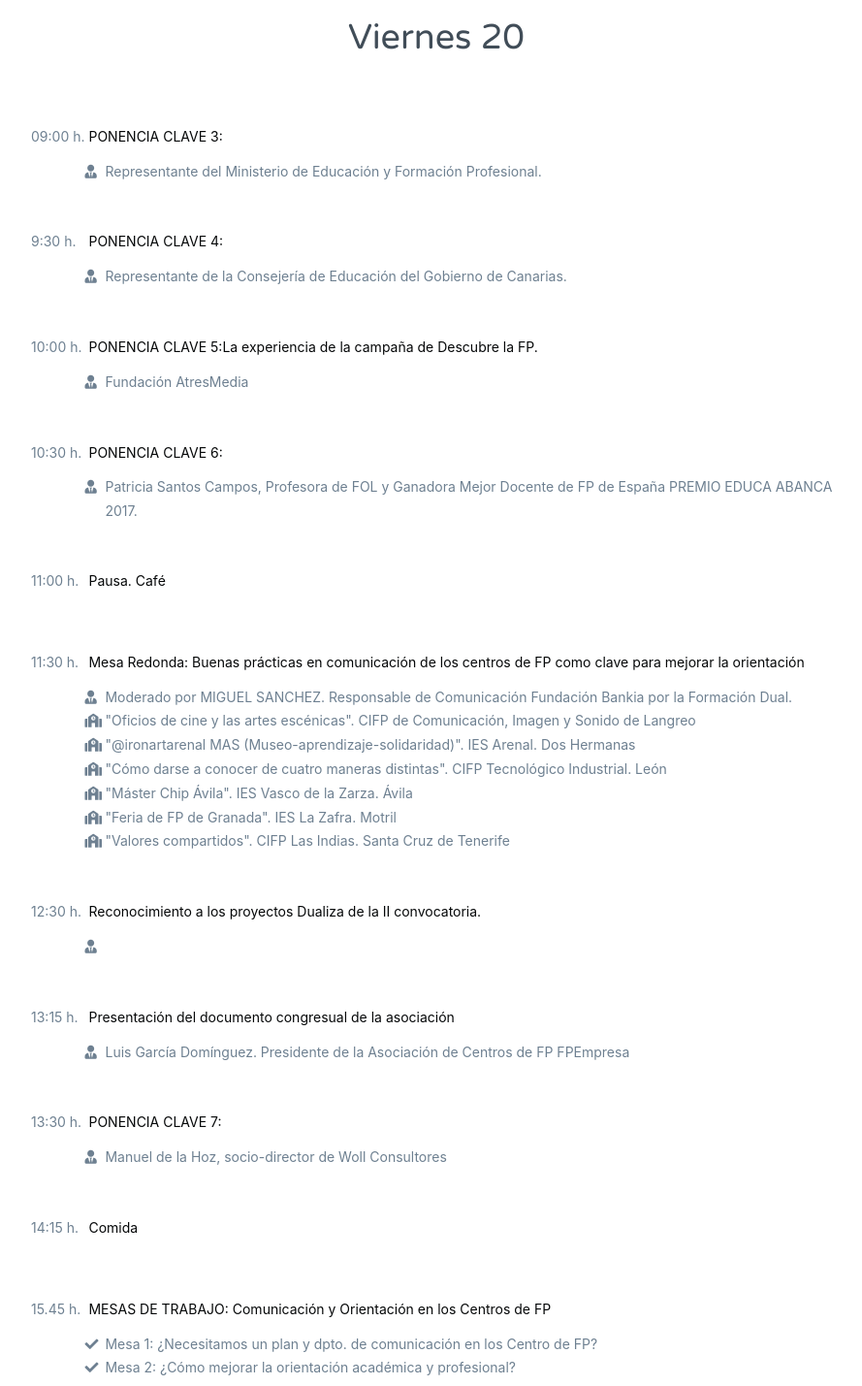
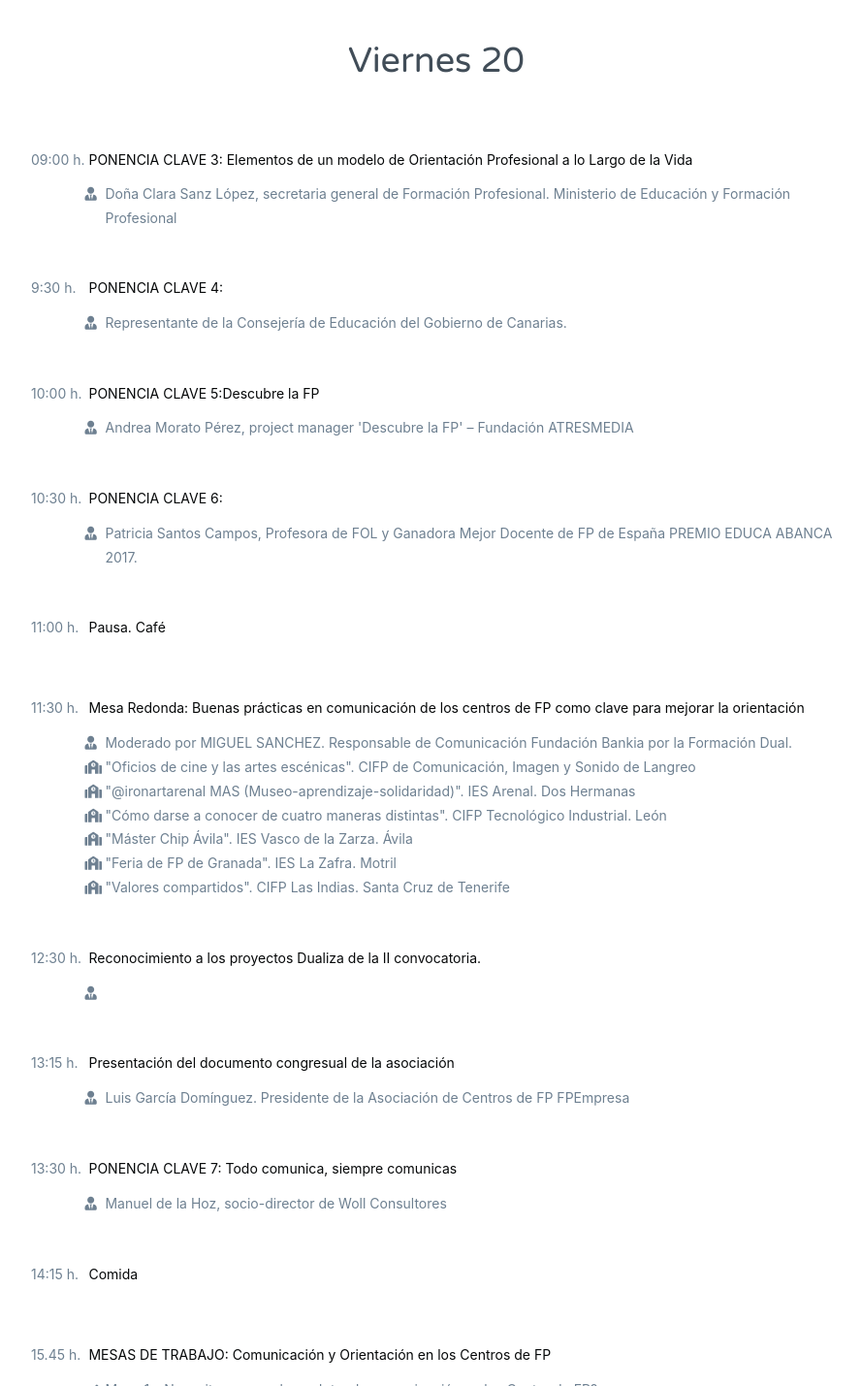
Before and after one commit to fpempresa/congreso2020, a website: page index.html in a window 1280 px wide. Shown: the part 3368-4797 px from the top of the page at 97% size, without its empty margins (190-1079 px from the left). Drawn offline with Linux system fonts and the light colour scheme.

Commit message:
Cambios en la agenda

```diff
--- a/index.html
+++ b/index.html
@@ -179,7 +179,7 @@
                                 <td colspan="2">
                                     <div class="c-agenda__actividad">Presentación del congreso</div>
                                     <ul class="c-agenda__lista c-agenda__lista--personas">
-                                        <li>Maria José Guerra Palmero, Consejera de Educación del Gobierno de Canarias</li>
+                                        <li>Eva de la Fe, Directora general de FP y Educación de Adultos, Consejería de Educación, Universidades, Cultura y Deportes del Gobierno de Canarias</li>
                                         <li>Clara Sanz López, Secretaria General de FP del Ministerio de Educación y FP</li>
                                         <li>Juan Carlos Lauder, Director de la Fundación Bankia por la Formación Dual</li>
                                         <li>Luis García Domínguez, Presidente de la Asociación de Centros de FP FPEmpresa</li>
@@ -248,9 +248,9 @@
                             <tr>
                                 <td class="c-agenda__hora">09:00&nbsp;h.</td>
                                 <td  colspan="2" >
-                                    <div class="c-agenda__actividad">PONENCIA CLAVE 3:</div>
+                                    <div class="c-agenda__actividad">PONENCIA CLAVE 3: Elementos de un modelo de Orientación Profesional a lo Largo de la Vida</div>
                                     <ul class="c-agenda__lista c-agenda__lista--personas">
-                                        <li>Representante del Ministerio de Educación y Formación Profesional.</li>
+                                        <li>Doña Clara Sanz López, secretaria general de Formación Profesional. Ministerio de Educación y Formación Profesional</li>
                                     </ul>
                                 </td>
                             </tr>
@@ -266,9 +266,9 @@
                             <tr>
                                 <td class="c-agenda__hora">10:00&nbsp;h.</td>
                                 <td colspan="2">
-                                    <div class="c-agenda__actividad">PONENCIA CLAVE 5:La experiencia de la campaña de Descubre la FP.</div>
+                                    <div class="c-agenda__actividad">PONENCIA CLAVE 5:Descubre la FP</div>
                                     <ul class="c-agenda__lista c-agenda__lista--personas">
-                                        <li>Fundación AtresMedia</li>
+                                        <li>Andrea Morato Pérez, project manager 'Descubre la FP' – Fundación ATRESMEDIA</li>
                                     </ul>
                                 </td>
                             </tr>
@@ -325,7 +325,7 @@
                             <tr>
                                 <td class="c-agenda__hora">13:30&nbsp;h.</td>
                                 <td colspan="2">
-                                    <div class="c-agenda__actividad">PONENCIA CLAVE 7:</div>
+                                    <div class="c-agenda__actividad">PONENCIA CLAVE 7: Todo comunica, siempre comunicas</div>
                                     <ul class="c-agenda__lista c-agenda__lista--personas">
                                         <li>Manuel de la Hoz, socio-director de Woll Consultores</li>
                                     </ul>
```
